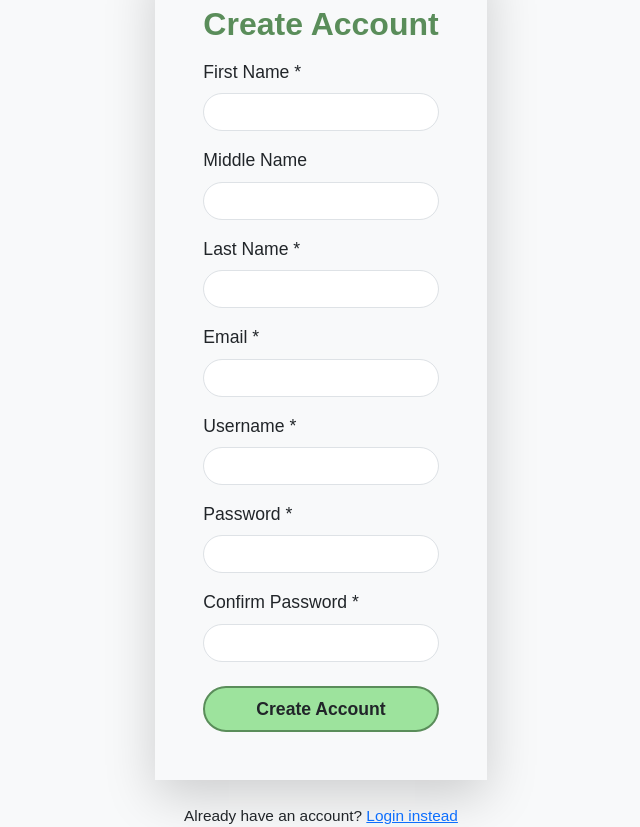
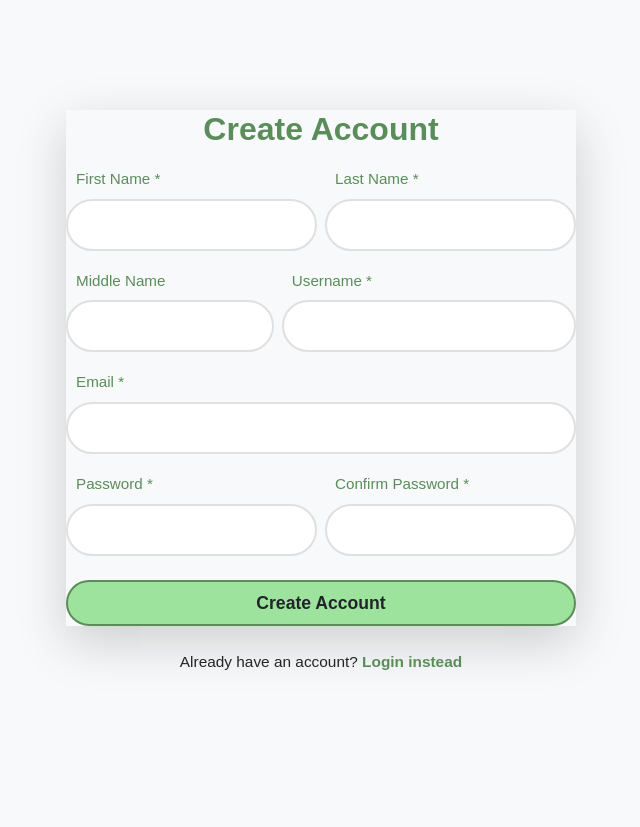
Before and after one commit to atuskawa/HealthPoint, a PHP site: page /register.php in a window 1280 px wide. Shown: the whole page, without its empty margins (319-959 px from the left). After the commit the page ends 670 px from the top, so only its background shows below. Run offline with PHP 8.4, Linux system fonts and the light colour scheme.

Commit message:
progress

```diff
--- a/HealthPoint_Elequin/HealthPoint-Elequin-branch/register.php
+++ b/HealthPoint_Elequin/HealthPoint-Elequin-branch/register.php
@@ -54,64 +54,53 @@
     </head>
     <body class="d-flex align-items-center justify-content-center bg-light py-4">
 
-        <div class="login-container shadow-lg p-5 text-center">
+        <div class="register-container shadow-lg text-center">
             <h2 class="fw-bold mb-3" style="color: var(--hp-dark-green)">Create Account</h2>
 
             <form method="POST">
-                <div class="mb-3 text-start">
-                    <label class="form-label">
-                        First Name <span class="required">*</span>
-                    </label>
-                    <input type="text" name="first_name" class="form-control rounded-pill" required>
+                <div class="row g-2 mb-3">
+                    <div class="col-md-6 text-start">
+                        <label class="form-label">First Name <span class="required">*</span></label>
+                        <input type="text" name="first_name" class="form-control rounded-pill" required>
+                    </div>
+                    <div class="col-md-6 text-start">
+                        <label class="form-label">Last Name <span class="required">*</span></label>
+                        <input type="text" name="last_name" class="form-control rounded-pill" required>
+                    </div>
+                </div>
+
+                <div class="row g-2 mb-3">
+                    <div class="col-md-5 text-start">
+                        <label class="form-label">Middle Name</label>
+                        <input type="text" name="middle_name" class="form-control rounded-pill">
+                    </div>
+                    <div class="col-md-7 text-start">
+                        <label class="form-label">Username <span class="required">*</span></label>
+                        <input type="text" name="username" class="form-control rounded-pill" required>
+                    </div>
                 </div>
 
                 <div class="mb-3 text-start">
-                    <label class="form-label">Middle Name</label>
-                    <input type="text" name="middle_name" class="form-control rounded-pill">
-                </div>
-
-                <div class="mb-3 text-start">
-                    <label class="form-label">
-                        Last Name <span class="required">*</span>
-                    </label>
-                    <input type="text" name="last_name" class="form-control rounded-pill" required>
-                </div>
-
-                <div class="mb-3 text-start">
-                    <label class="form-label">
-                        Email <span class="required">*</span>
-                    </label>
+                    <label class="form-label">Email <span class="required">*</span></label>
                     <input type="email" name="email" class="form-control rounded-pill" required>
                 </div>
 
-                <div class="mb-3 text-start">
-                    <label class="form-label">
-                        Username <span class="required">*</span>
-                    </label>
-                    <input type="text" name="username" class="form-control rounded-pill" required>
-                </div>
-
-                <div class="mb-3 text-start">
-                    <label class="form-label">
-                        Password <span class="required">*</span>
-                    </label>
-                    <input type="password" name="password" class="form-control rounded-pill" required>
-                </div>
-
-                <div class="mb-4 text-start">
-                    <label class="form-label">
-                        Confirm Password <span class="required">*</span>
-                    </label>
-                    <input type="password" name="confirm_password" class="form-control rounded-pill" required>
+                <div class="row g-2 mb-4">
+                    <div class="col-md-6 text-start">
+                        <label class="form-label">Password <span class="required">*</span></label>
+                        <input type="password" name="password" class="form-control rounded-pill" required>
+                    </div>
+                    <div class="col-md-6 text-start">
+                        <label class="form-label">Confirm Password <span class="required">*</span></label>
+                        <input type="password" name="confirm_password" class="form-control rounded-pill" required>
+                    </div>
                 </div>
 
                 <?php if ($message): ?>
-                    <div class="alert alert-danger small"><?php echo $message; ?></div>
+                    <div class="alert alert-danger py-2 small"><?php echo $message; ?></div>
                 <?php endif; ?>
 
-                <button type="submit" class="btn option-card w-100 py-2">
-                    Create Account
-                </button>
+                <button type="submit" class="btn option-card w-100 py-2">Create Account</button>
             </form>
         </div>
             <p class="small mt-4 text-center">
--- a/HealthPoint_Elequin/HealthPoint-Elequin-branch/script.js
+++ b/HealthPoint_Elequin/HealthPoint-Elequin-branch/script.js
@@ -27,9 +27,9 @@ function startConsult(symptom) {
 // ====== DOCTOR-STYLE QUESTIONS ======
 function getRealisticResponse(symptom) {
     const responses = {
-        Headache: `<strong>Assessment:</strong> It seems like you’re experiencing a headache. We’ll want to understand whether it’s more likely tension-related or something vascular.<br><br><strong>Question:</strong> On a scale of 1 to 10, how intense is the pain?`,
+        Headache: `<strong>Assessment:</strong> It seems like you’re experiencing a headache. We’ll want to understand whether it’s more likely tension-related or something vascular.<br><br><strong>Question:</strong> From Mild to Severe, how intense is the pain?`,
         Fever: `<strong>Assessment:</strong> Your body temperature is elevated, which usually means your immune system is fighting something off.<br><br><strong>Question:</strong> How many days have you had this fever?`,
-        Nausea: `<strong>Assessment:</strong> You’re feeling nauseous, which can sometimes lead to dehydration if it continues.<br><br><strong>Question:</strong> How severe is your nausea, and have you been able to keep fluids down?`,
+        Nausea: `<strong>Assessment:</strong> You’re feeling nauseous, which can sometimes lead to dehydration if it continues.<br><br><strong>Question:</strong> From Mild to Severe, how severe is your nausea?`,
 
     };
     return responses[symptom] || "Data insufficient.";
--- a/HealthPoint_Elequin/HealthPoint-Elequin-branch/style.css
+++ b/HealthPoint_Elequin/HealthPoint-Elequin-branch/style.css
@@ -10,14 +10,14 @@
 
 /* --- 1. GLOBAL RESET & BASE --- */
 body {
-    background-color: #ffffff;
-    height: 100vh;
+    background-color: #f8f9fa;
+    min-height: 100vh;
     display: flex;
     flex-direction: column;
-    overflow: hidden;
+    overflow-y: hidden;
     font-family: sans-serif;
     margin: 0;
-    font-size: 1.1rem; /* Upped base font size */
+    font-size: 1.1rem;
 }
 
 /* --- 2. LAYOUT COMPONENTS --- */
@@ -153,9 +149,61 @@ body {
     box-shadow: 0 4px 8px rgba(0,0,0,0.2);
 }
 
-.bot-response {
-    background: #f9f9f9;
-    padding: 15px;
-    border-radius: 15px;
-    margin-bottom: 10px;
+/* --- 6. AUTHENTICATION, INPUTS & LOGO --- */
+.login-container {
+    background-color: #ffffff;
+    border: 3px solid var(--hp-light-green);
+    border-radius: 30px;
+    max-width: 550px;
+    width: 90%;
+    display: flex;
+    flex-direction: column;
+    gap: 10px;
 }
+
+.logo-wrapper {
+    width: 80px;
+    height: 80px;
+    display: flex;
+    align-items: center;
+    justify-content: center;
+    overflow: hidden;
+}
+
+.login-logo {
+    max-width: 100%;
+    max-height: 100%;
+    object-fit: contain;
+}
+
+.form-label {
+    font-weight: 400;
+    color: var(--hp-dark-green);
+    margin-left: 10px;
+    font-size: 0.95rem;
+}
+
+.form-control.rounded-pill {
+    padding: 12px 20px;
+    border: 2px solid var(--hp-gray) !important;
+    border-radius: 50px !important;
+    transition: all 0.2s ease-in-out;
+}
+
+.form-control.rounded-pill:focus {
+    border-color: var(--hp-mid-green) !important;
+    box-shadow: 0 0 0 0.25rem rgba(157, 227, 157, 0.25) !important;
+    outline: none;
+}
+
+.hp-link {
+    color: var(--hp-dark-green);
+    text-decoration: none;
+    font-weight: bold;
+    transition: 0.2s;
+}
+
+.hp-link:hover {
+    color: var(--hp-red);
+    text-decoration: underline;
+}
```
Also changed, not shown: other parts of HealthPoint_Elequin/HealthPoint-Elequin-branch/style.css (+17 -21 lines), HealthPoint_Elequin/HealthPoint-Elequin-branch/login.php (+5 -3 lines), HealthPoint_Elequin/HealthPoint-Elequin-branch/src/HealthPointLogo.png (added).
